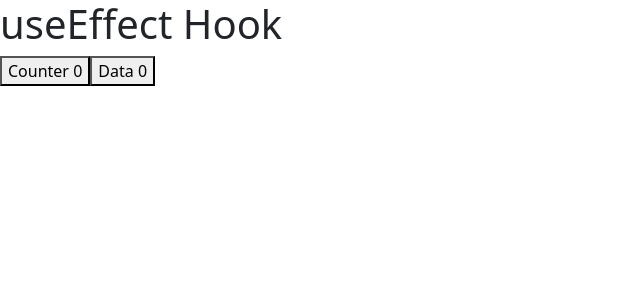
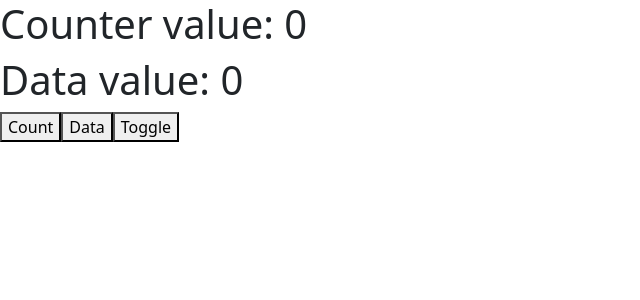
Before and after one commit to PawanDev52/React-19, a React (Vite) app: page / in a window 1280 px wide. Shown: the top 300 px of the page, without its empty margins (0-640 px from the left). Built offline with nearby package versions, Linux system fonts and the light colour scheme.

Commit message:
react js

```diff
--- a/src/App.jsx
+++ b/src/App.jsx
@@ -623,52 +623,52 @@ import { SubjectName } from "./ContextData";
 
 // useEffect Hook
 // handle state side effects with useEffect
+// function App() {
+//   const [counter, setCounter] = useState(0);
+//   const [data, setData] = useState(0);
+
+//   useEffect(() => {
+//     callOnce();
+//   }, []);
+
+//   useEffect(() => {
+//     counterFunction();
+//   }, [counter]);
+
+//   function counterFunction() {
+//     console.log("counterFunction", counter);
+//   }
+
+//   function callOnce() {
+//     console.log("callonce function called");
+//   }
+
+//   return (
+//     <div>
+//       <h1>useEffect Hook</h1>
+//       <button onClick={() => setCounter(counter + 1)}>Counter {counter}</button>
+//       <button onClick={() => setData(data + 1)}>Data {data}</button>
+//     </div>
+//   );
+// }
+
+// handle props side effects with useEffect
+// and component life cycle
 function App() {
-  const [counter, setCounter] = useState(0);
+  const [count, setCount] = useState(0);
   const [data, setData] = useState(0);
-
-  useEffect(() => {
-    callOnce();
-  }, []);
-
-  useEffect(() => {
-    counterFunction();
-  }, [counter]);
-
-  function counterFunction() {
-    console.log("counterFunction", counter);
-  }
-
-  function callOnce() {
-    console.log("callonce function called");
-  }
+  const [display, setDisplay] = useState(true);
 
   return (
     <div>
-      <h1>useEffect Hook</h1>
-      <button onClick={() => setCounter(counter + 1)}>Counter {counter}</button>
-      <button onClick={() => setData(data + 1)}>Data {data}</button>
+      {display ? <CounterUse count={count} data={data} /> : null}
+
+      <button onClick={() => setCount(count + 1)}>Count</button>
+      <button onClick={() => setData(data + 1)}>Data</button>
+      <button onClick={() => setDisplay(!display)}>Toggle</button>
     </div>
   );
 }
-
-// handle props side effects with useEffect
-// and component life cycle
-// function App() {
-//   const [count, setCount] = useState(0);
-//   const [data, setData] = useState(0);
-//   const [display, setDisplay] = useState(true);
-
-//   return (
-//     <div>
-//       {display ? <CounterUse count={count} data={data} /> : null}
-
-//       <button onClick={() => setCount(count + 1)}>Count</button>
-//       <button onClick={() => setData(data + 1)}>Data</button>
-//       <button onClick={() => setDisplay(!display)}>Toggle</button>
-//     </div>
-//   );
-// }
 
 // Inline styles
 // function App() {
```
